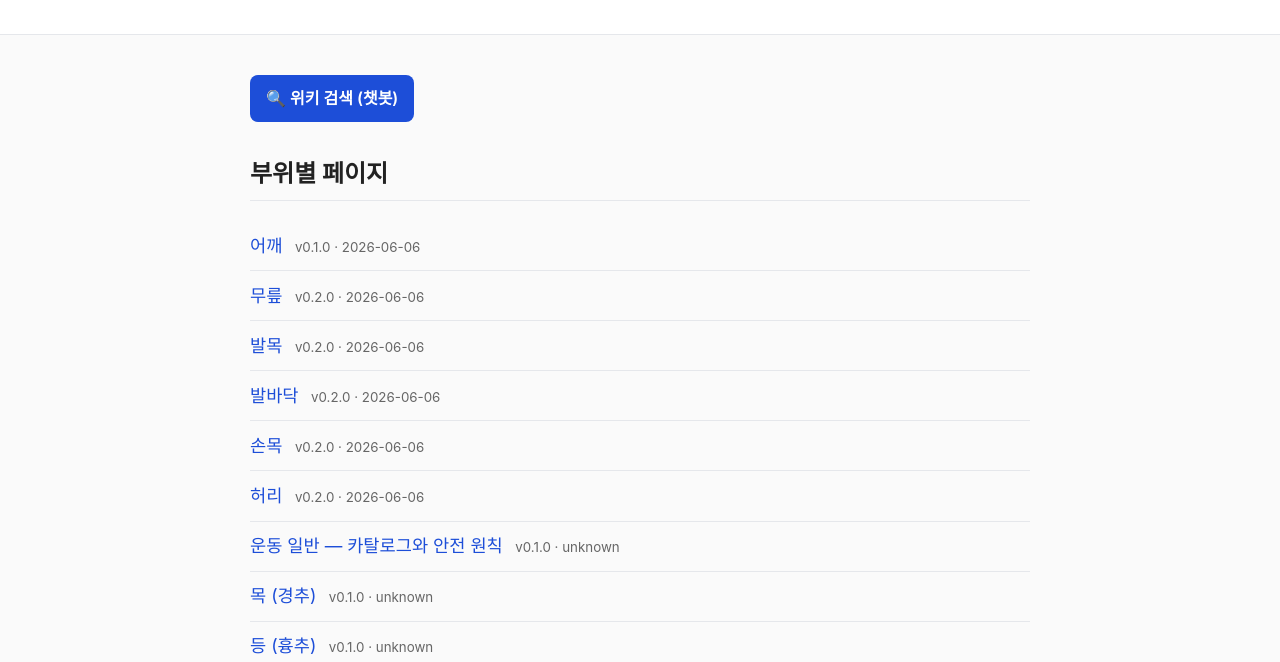
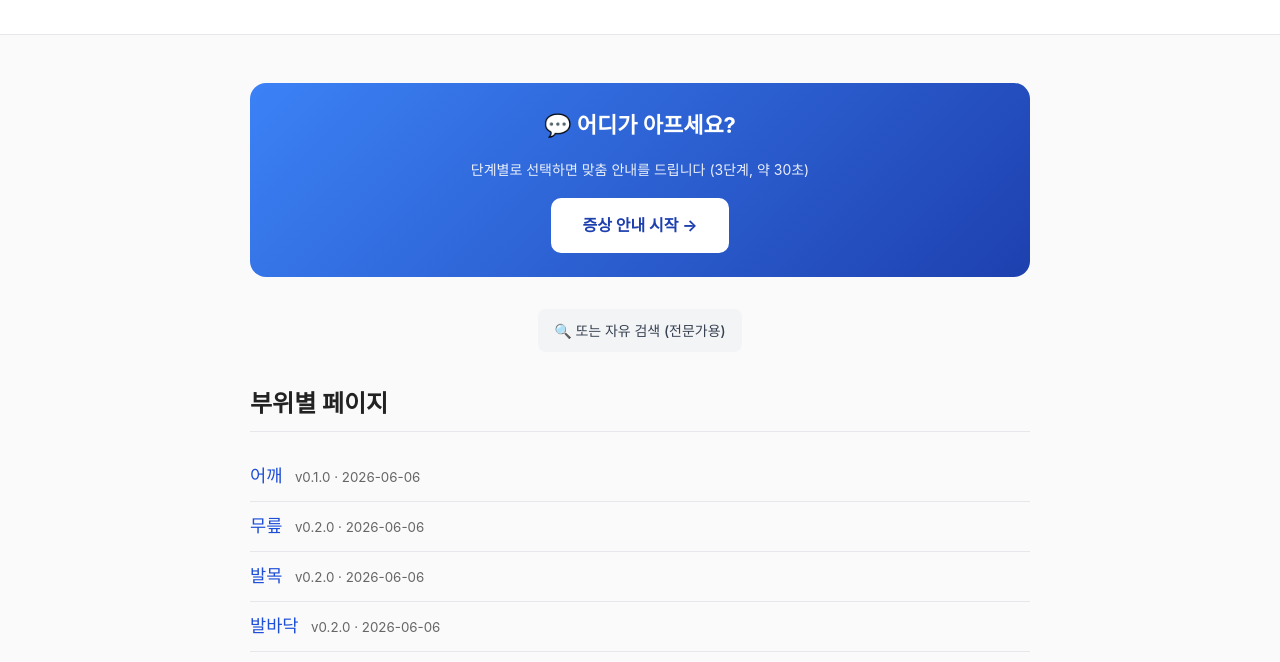
Before and after one commit to newwonwoo/ortho-kb, a plain HTML site: page docs/index.html in a window 1280 px wide. Shown: the part 95-757 px from the top of the page. Drawn offline with Linux system fonts and the light colour scheme.

Commit message:
Add files via upload

```diff
--- a/docs/index.html
+++ b/docs/index.html
@@ -44,8 +44,17 @@
   </div>
 </header>
 <main class="ortho-main">
-  <p style="margin: 1rem 0;">
-    <a href="search/" style="display:inline-block;padding:0.6rem 1rem;background:#1d4ed8;color:white;border-radius:8px;text-decoration:none;font-weight:600;">🔍 위키 검색 (챗봇)</a>
+  <div style="margin: 1.5rem 0 2rem 0; padding: 24px; background: linear-gradient(135deg, #3b82f6, #1e40af); border-radius: 16px; color: white; text-align: center;">
+    <h2 style="margin:0 0 8px 0; color:white; border:none; font-size:22px;">💬 어디가 아프세요?</h2>
+    <p style="margin: 8px 0 16px 0; color: rgba(255,255,255,0.9); font-size: 14px;">
+      단계별로 선택하면 맞춤 안내를 드립니다 (3단계, 약 30초)
+    </p>
+    <a href="chat/" style="display:inline-block;padding:14px 32px;background:white;color:#1e40af;border-radius:10px;text-decoration:none;font-weight:700;font-size:16px;">
+      증상 안내 시작 →
+    </a>
+  </div>
+  <p style="margin: 1rem 0; text-align:center;">
+    <a href="search/" style="display:inline-block;padding:0.6rem 1rem;background:#f3f4f6;color:#374151;border-radius:8px;text-decoration:none;font-weight:500;font-size:14px;">🔍 또는 자유 검색 (전문가용)</a>
   </p>
   <h2>부위별 페이지</h2>
   <ul class="ortho-body-list">
```
